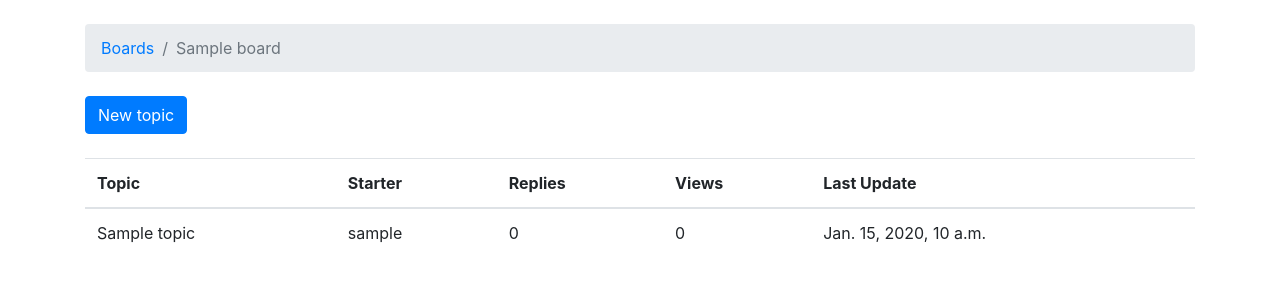
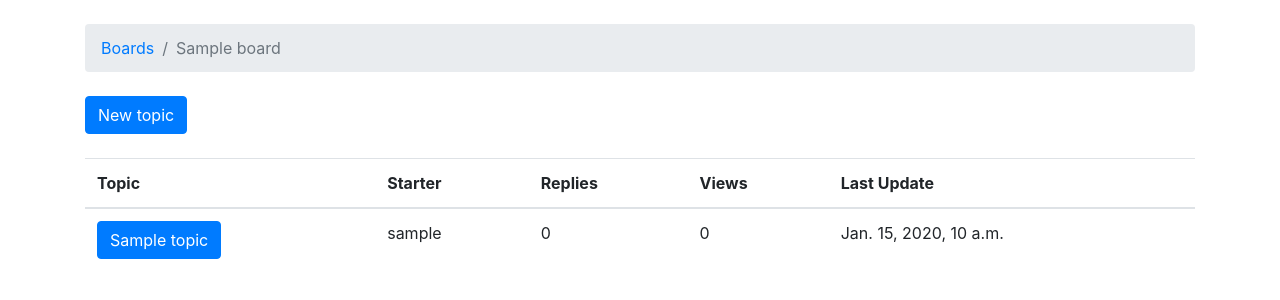
Before and after one commit to BhanuJamwal/helpers, a Django app: page /Status/home/1/ in a window 1280 px wide. Shown: the part 56-356 px from the top of the page. Run offline with Django 3.2, Linux system fonts and the light colour scheme; tables that the repository leaves empty hold one stand-in row (values such as "Sample post"); some libraries are stand-ins or nearby versions; some web fonts are replaced.

Commit message:
open conversation by click on topic(url)

```diff
--- a/Status/templates/Status/topics.html
+++ b/Status/templates/Status/topics.html
@@ -26,7 +26,7 @@
     <tbody>
       {% for topic in board.topics.all %}
         <tr>
-          <td>{{ topic.subject }}</td>
+          <td><a href="{% url 'topic_posts' board.pk topic.pk %}" class="btn btn-primary">{{ topic.subject }}</a></td>
           <td>{{ topic.starter.username }}</td>
           <td>0</td>
           <td>0</td>
```
Also changed, not shown: 1 other file.
